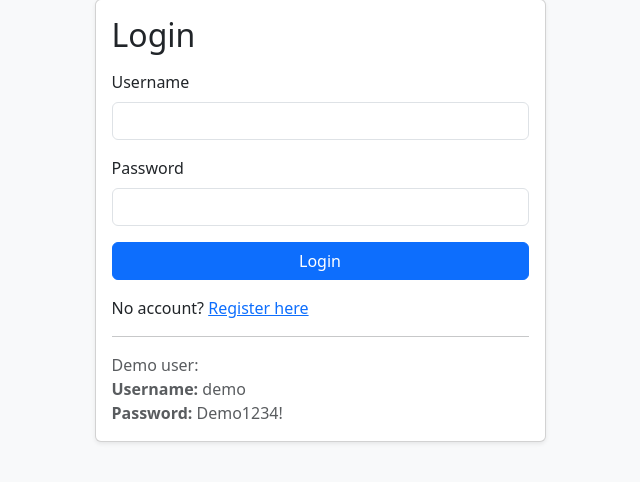
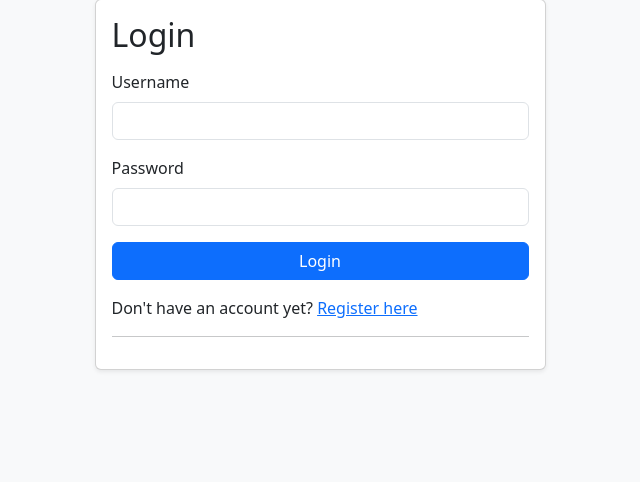
Before and after one commit to RenanaSol/PasswordAuthProject, a Flask app: page /login in a window 1280 px wide. Shown: the part 81-563 px from the top of the page, without its empty margins (320-960 px from the left). Run offline with Flask 3, Linux system fonts and the light colour scheme.

Commit message:
edit login.html file

```diff
--- a/templates/login.html
+++ b/templates/login.html
@@ -21,16 +21,11 @@
                 </form>
 
                 <p class="mt-3 mb-0">
-                    No account?
+                    Don't have an account yet?
                     <a href="{{ url_for('register') }}">Register here</a>
                 </p>
 
                 <hr>
-                <p class="text-muted mb-0">
-                    Demo user:<br>
-                    <strong>Username:</strong> demo<br>
-                    <strong>Password:</strong> Demo1234!
-                </p>
             </div>
         </div>
     </div>
```
